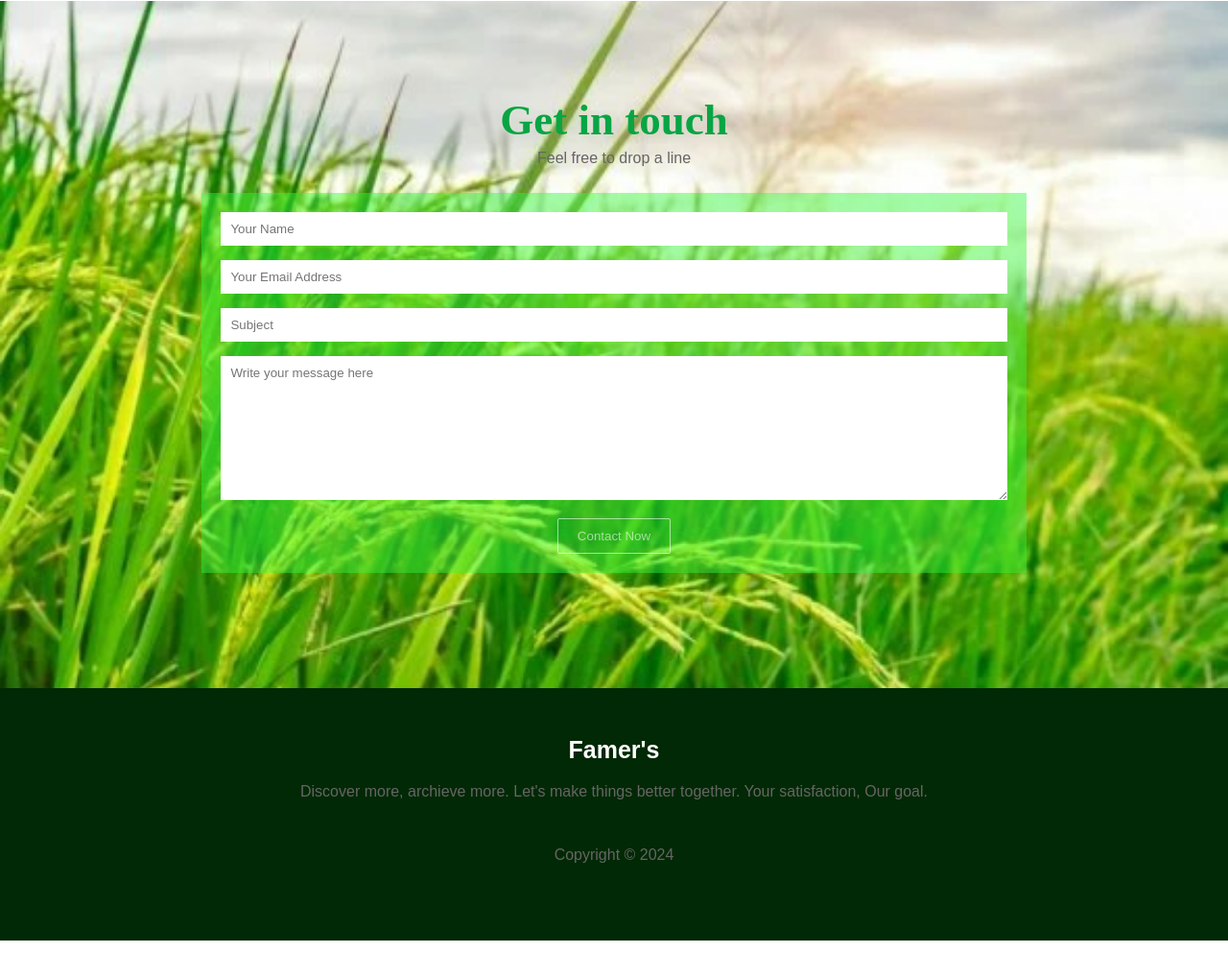
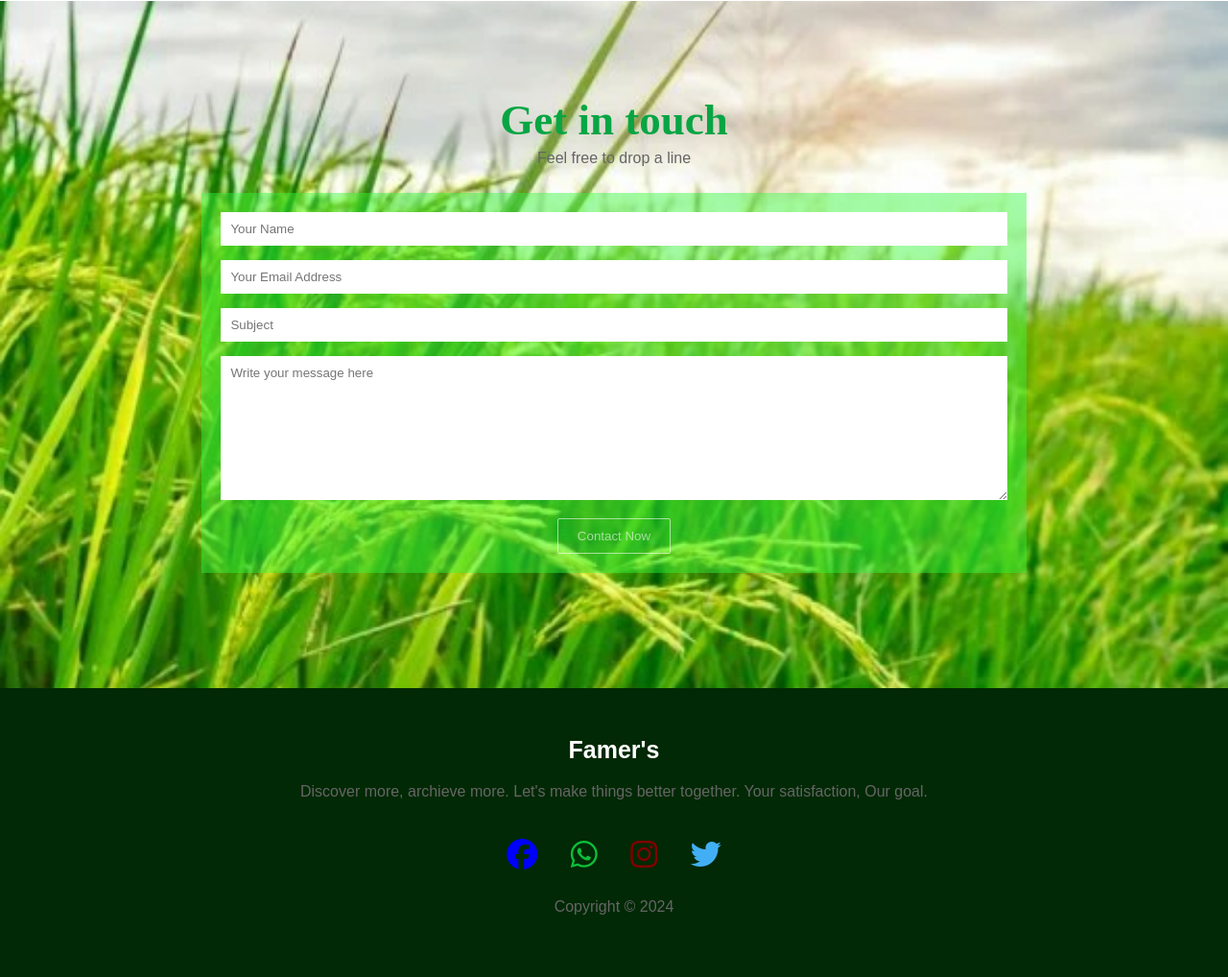
Before and after one commit to HussainAgata/farmer-s-registration-system, a plain HTML site: page index.html in a window 1280 px wide. Shown: the part 1134-2152 px from the top of the page at 96% size. Before the commit the page ends 2114 px from the top, so only its background shows below. Drawn offline with Linux system fonts and the light colour scheme.

Commit message:
initial commit

```diff
--- a/index.html
+++ b/index.html
@@ -3,6 +3,7 @@
 <head>
     <meta charset="UTF-8">
     <link rel="stylesheet" href="style.css">
+    <link rel="stylesheet" href="https://cdnjs.cloudflare.com/ajax/libs/font-awesome/6.5.2/css/all.min.css" integrity="sha512-SnH5WK+bZxgPHs44uWIX+LLJAJ9/2PkPKZ5QiAj6Ta86w+fsb2TkcmfRyVX3pBnMFcV7oQPJkl9QevSCWr3W6A==" crossorigin="anonymous" referrerpolicy="no-referrer" />
     <meta name="viewport" content="width=device-width, initial-scale=1.0">
     <title>Farmer's Registration System</title>
 </head>
@@ -82,6 +83,7 @@
     </div>
     <div class="social">
         <a href="#"><i class="fab fa-facebook fa-2x" style="color: blue;"></i></a>
+        <a href="#"> <i class="fa-brands fa-whatsapp fa-2x" style="color: #0fbd3b;"></i></a>
         <a href="https://www.instagram.com/hussain_agatha?igsh=N24xeTQzcGk5bHV5&utm_source=qr"><i class="fab fa-instagram fa-2x" style="color: maroon;"></i></a>
         <a href="https://x.com/agata_aminu?s=21&t=gyfN4y0fb4K1LzVJyXNVzQ"><i class="fab fa-twitter fa-2x" style="color: rgb(66, 175, 244);"></i></a>
     </div>
--- a/style.css
+++ b/style.css
@@ -223,7 +223,7 @@ button:hover{
 }
 .social a{
     color: #fff;
-    padding: 20px;
+    padding: 15px;
 }
 
 .copy-right{
```
